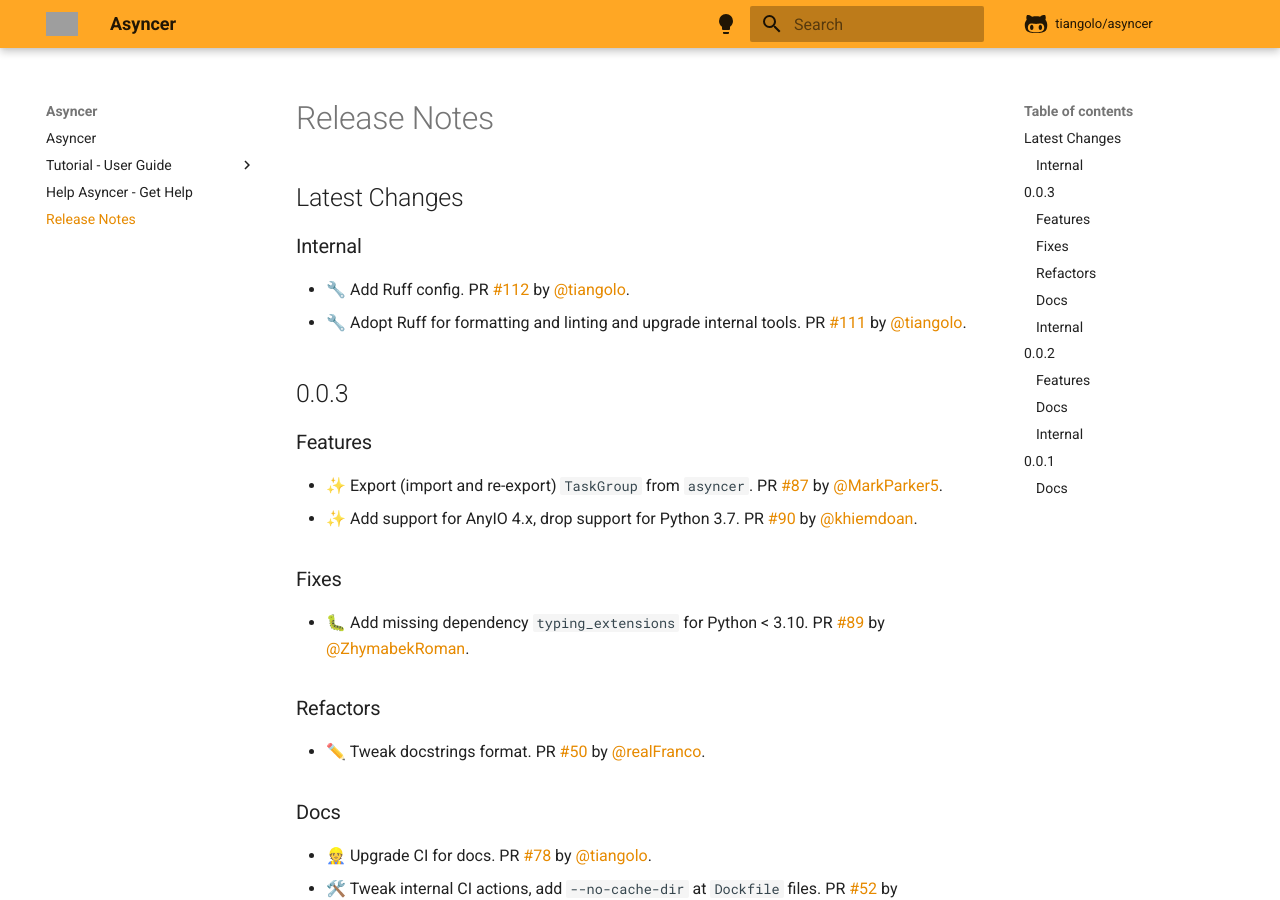
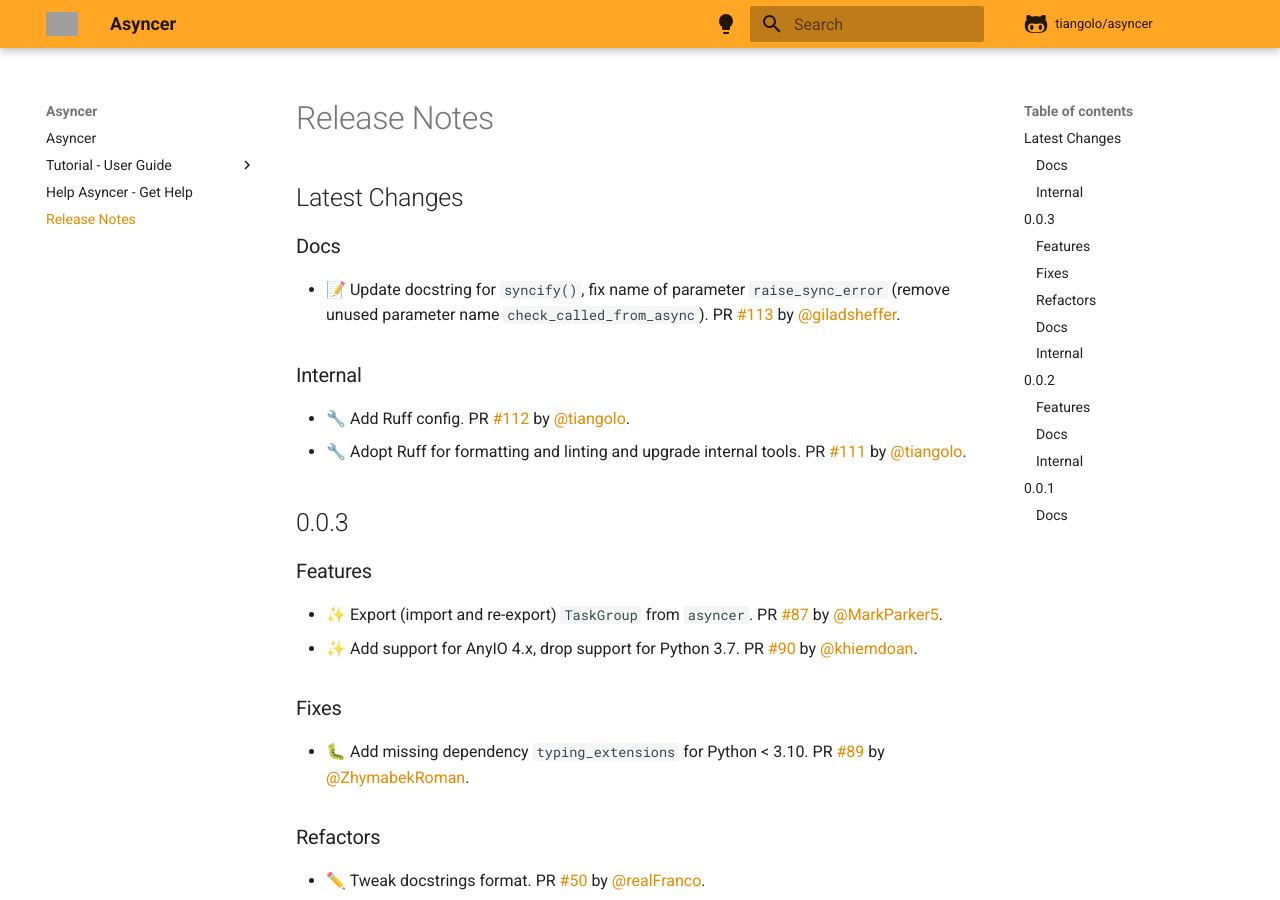
Before and after one commit to fastapi/asyncer, an MkDocs documentation site: the page built from docs/release-notes.md, in a window 1280 px wide and 900 px high. Built offline with MkDocs 1.6.1 and Material for MkDocs 9.7.7, drawn with Linux system fonts in a browser that asks for light colours; comment, search, counter and statistics services are not loaded; grey boxes are pictures that could not be loaded.

Commit message:
📝 Update release notes

```diff
--- a/docs/release-notes.md
+++ b/docs/release-notes.md
@@ -1,6 +1,10 @@
 # Release Notes
 
 ## Latest Changes
+
+### Docs
+
+* 📝 Update docstring for `syncify()`, fix name of parameter `raise_sync_error` (remove unused parameter name `check_called_from_async`). PR [#113](https://github.com/tiangolo/asyncer/pull/113) by [@giladsheffer](https://github.com/giladsheffer).
 
 ### Internal
 
```
